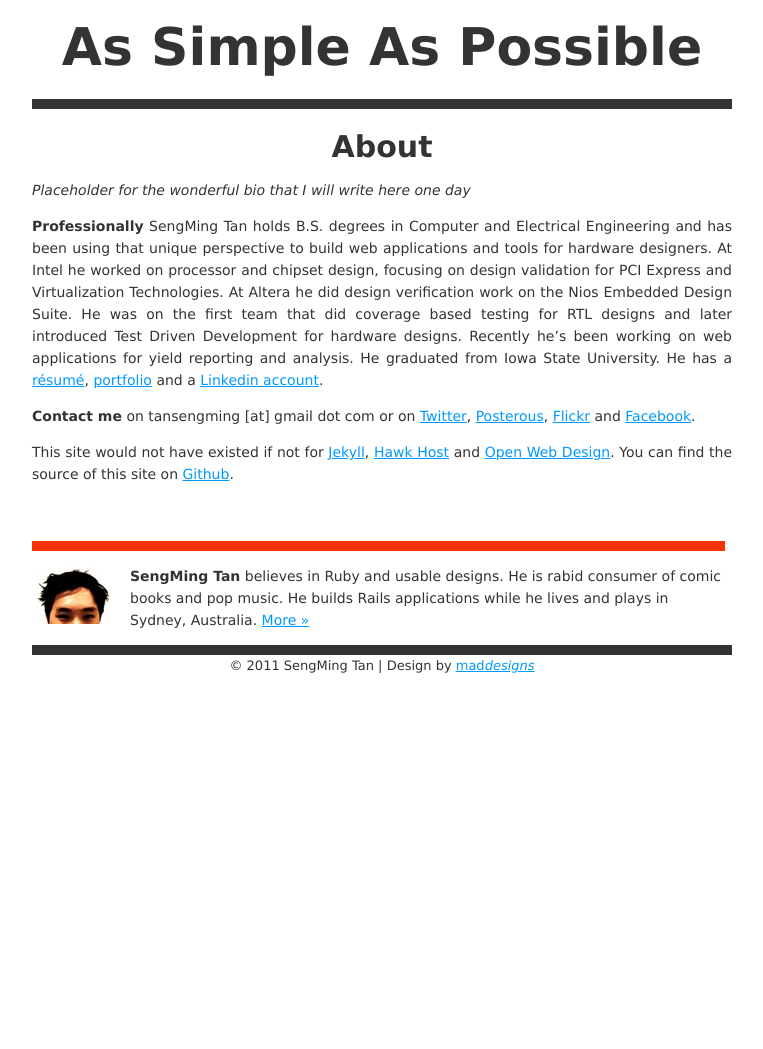
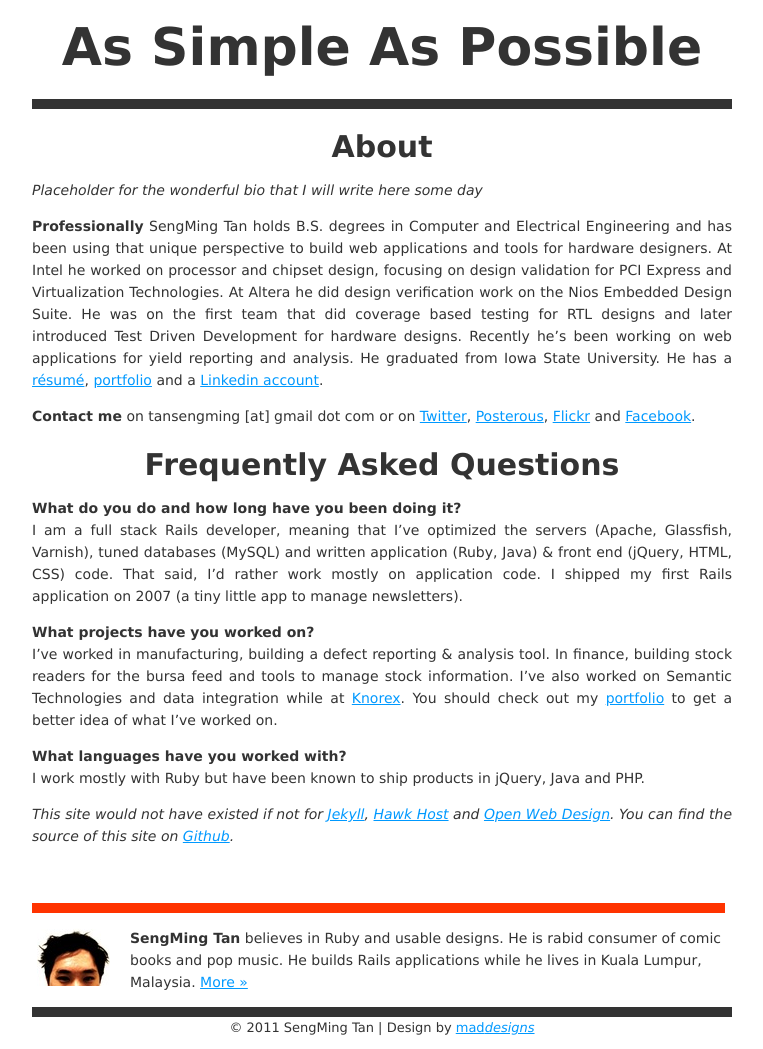
Before and after one commit to tansengming/tansengming.github.com, a Jekyll site: the page built from pages/_posts/2009-11-26-about.markdown, in a window 1280 px wide. Shown: the whole page, without its empty margins (258-1021 px from the left). Built offline with Jekyll 4.4.1, drawn with Linux system fonts in a browser that asks for light colours; nearby versions of some CDN libraries; Markdown is read by kramdown in place of the engine named in the settings; comment, search, counter and statistics services are not loaded; before the commit the page ends 900 px from its top, so only the background shows below that.

Commit message:
adds FAQ

```diff
--- a/_layouts/default.html
+++ b/_layouts/default.html
@@ -57,7 +57,7 @@
       <span class='fn'>SengMing Tan</span>
       believes in Ruby and usable designs.
       He is rabid consumer of comic books and pop music.
-      He builds Rails applications while he lives and plays in <span class='adr'><span class='country-name'>Sydney</span>, <span class='country-name'>Australia</span></span>.
+      He builds Rails applications while he lives in <span class='adr'><span class='country-name'>Kuala Lumpur</span>, <span class='country-name'>Malaysia</span></span>.
       <a class='url' href='/about/'>
         More &raquo;
       </a>
--- a/pages/_posts/2009-11-26-about.markdown
+++ b/pages/_posts/2009-11-26-about.markdown
@@ -2,7 +2,7 @@
 layout: page
 permalink: /about/index.html
 ---
-*Placeholder for the wonderful bio that I will write here one day*
+*Placeholder for the wonderful bio that I will write here some day*
 
 **Professionally**
 SengMing Tan holds B.S. degrees in Computer and Electrical Engineering and has been using that unique perspective to build web applications and tools for hardware designers. At Intel he worked on processor and chipset design, focusing on design validation for PCI Express and Virtualization Technologies. At Altera he did design verification work on the Nios Embedded Design Suite. He was on the first team that did coverage based testing for RTL designs and later introduced Test Driven Development for hardware designs. Recently he's been working on web applications for yield reporting and analysis. He graduated from Iowa State University.
@@ -11,7 +11,18 @@ He has a [r&eacute;sum&eacute;][resume], [portfolio][portfolio] and a [Linkedin
 **Contact me**
 on tansengming \[at\] gmail dot com or on [Twitter][twitter], [Posterous][post], [Flickr][f] and [Facebook][fb].
 
-This site would not have existed if not for [Jekyll][jekyll], [Hawk Host][h] and [Open Web Design][owd]. You can find the source of this site on [Github][source].
+<h2 id='faq'>Frequently Asked Questions</h2>
+
+**What do you do and how long have you been doing it?**
+I am a full stack Rails developer, meaning that I've optimized the servers (Apache, Glassfish, Varnish), tuned databases (MySQL) and written application (Ruby, Java) & front end (jQuery, HTML, CSS) code. That said, I'd rather work mostly on application code. I shipped my first Rails application on 2007 (a tiny little app to manage newsletters).
+
+**What projects have you worked on?**
+I've worked in manufacturing, building a defect reporting & analysis tool. In finance, building stock readers for the bursa feed and tools to manage stock information. I've also worked on Semantic Technologies and data integration while at [Knorex][knorex]. You should check out my [portfolio][portfolio] to get a better idea of what I've worked on.
+
+**What languages have you worked with?**
+I work mostly with Ruby but have been known to ship products in jQuery, Java and PHP.
+
+_This site would not have existed if not for [Jekyll][jekyll], [Hawk Host][h] and [Open Web Design][owd]. You can find the source of this site on [Github][source]._
 
 [twitter]: http://twitter.com/sengming
 [post]: http://sengming.posterous.com
@@ -24,3 +35,4 @@ This site would not have existed if not for [Jekyll][jekyll], [Hawk Host][h] and
 [resume]: /resume/
 [linkedin]: http://my.linkedin.com/in/tansengming
 [portfolio]: /portfolio/
+[knorex]: http://knorex.com
```
Also changed, not shown: 1 other file.
